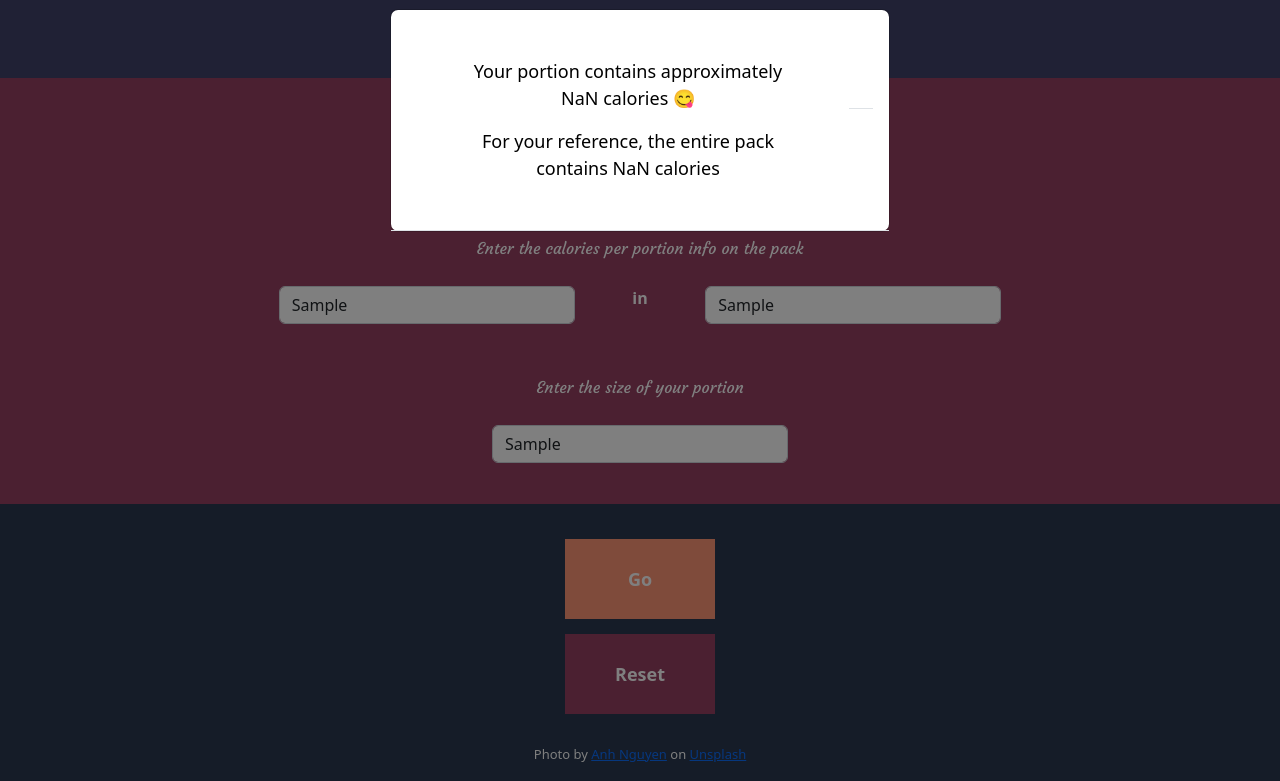
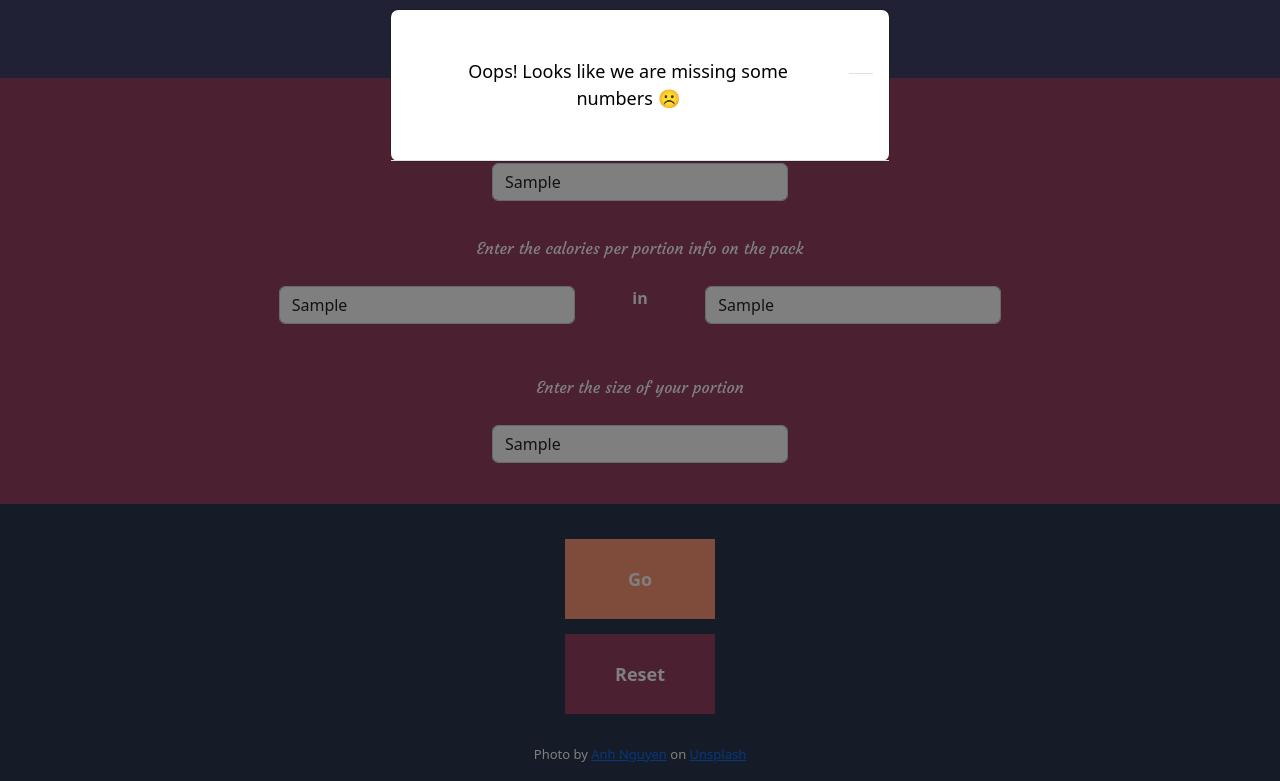
Before and after one commit to croft2K/Calorie-Mate, a plain HTML site: page index.html in a window 1280 px wide. Both pictures are taken after typing "Sample", "Sample", "Sample", "Sample" into the empty fields and a click on the button "Go". Shown: the part 599-1380 px from the top of the page. Drawn offline with nearby package versions, Linux system fonts and the light colour scheme.

Commit message:
error checking

```diff
--- a/index.html
+++ b/index.html
@@ -113,8 +113,8 @@
   </div>
 </div>
 
-
-<div class="modal fade" id="CalModal" tabindex="-1" aria-labelledby="exampleModalLabel" aria-hidden="true">
+<div>
+<div class="modal fade" id="CalModal" tabindex="-1" aria-labelledby="CalorieModal" aria-hidden="true">
   <div class="modal-dialog">
     <div class="modal-content">
       <div class="modal-header">
@@ -128,8 +128,24 @@
     </div>
   </div>
 </div>
+</div>
 
+<div>
+<div class="modal fade" id="NotNumber" tabindex="-1" aria-labelledby="NotNumber" aria-hidden="true">
+  <div class="modal-dialog">
+    <div class="modal-content">
+      <div class="modal-header">
 
+      <div class="modal-body">
+        <p class="p_modal">Oops! Looks like we are missing some numbers ☹️</p>
+
+      </div>
+      <div class="modal-footer">
+      </div>
+    </div>
+  </div>
+</div>
+</div>
 
 <script src="js/cals.js"></script>
 <script src="js/jquery-3.6.0.js"></script>
--- a/js/cals.js
+++ b/js/cals.js
@@ -1,9 +1,12 @@
 
 var CalModal = new bootstrap.Modal(document.getElementById("CalModal"));
+var NotNumber = new bootstrap.Modal(document.getElementById("NotNumber"));
 
 function go()
 
 {
+
+
 
     let packsize
     let kcals
@@ -18,6 +21,8 @@ function go()
     g = document.getElementById("f_g").value;
     yourportion = document.getElementById("f_yourportion").value;
 
+
+
     let i_packsize = parseInt(packsize);
     let i_kcals = parseInt(kcals);
     let i_g = parseInt(g);
@@ -28,12 +33,27 @@ function go()
     iPortRounded = iPortCal.toFixed(0)
     iPackRounded = iPackCal.toFixed(0)
 
+    if (isNaN(iPortRounded))
+    {
+      console.log("not a number!");
+      NotNumber.show();
+      return false;
 
-  //  alert("Your portion contains approximately " + iPortRounded + " calories");
-
-    document.getElementById("calories_portion").innerHTML = iPortRounded;
+    }
+    else {
+      console.log("is a number!");
+      document.getElementById("calories_portion").innerHTML = iPortRounded;
     document.getElementById("calories_pack").innerHTML = iPackRounded;
     CalModal.show();
+    return true;
+    }
+
+
+
+    //  alert("Your portion contains approximately " + iPortRounded + " calories");
+
+
+
 
 }
 
```
